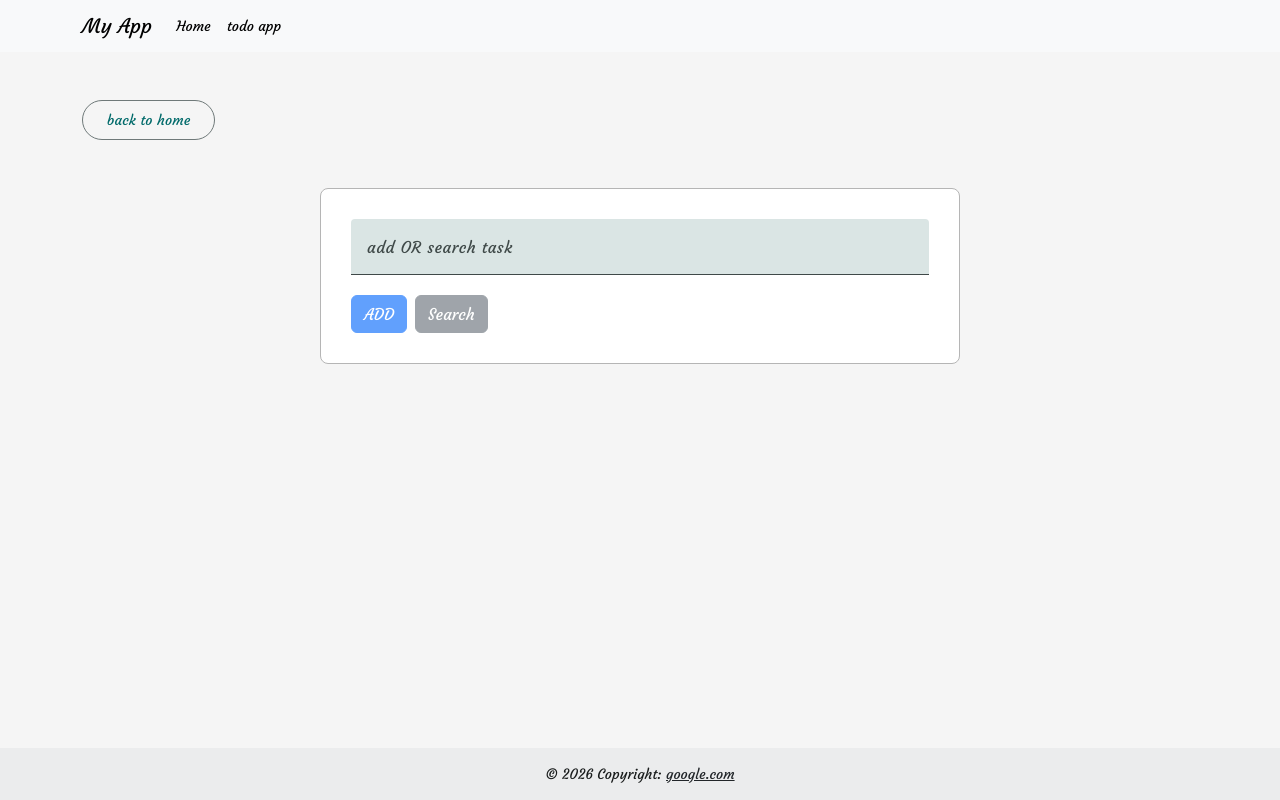
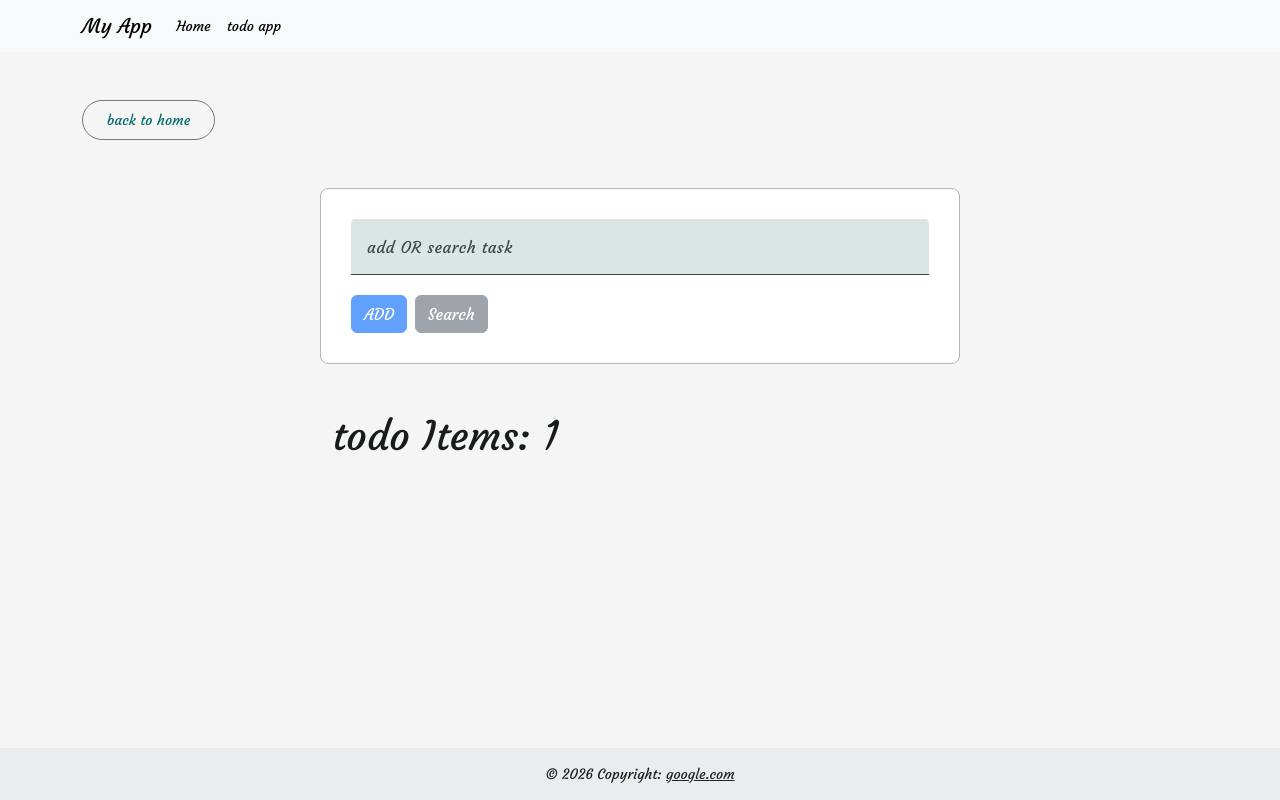
Before and after one commit to hebataha/my-angular-app, an Angular app: page /todoApp in a window 1280 px wide. Built offline with nearby package versions, Linux system fonts and the light colour scheme.

Commit message:
add todoItems Number

```diff
--- a/src/app/todo/todo.html
+++ b/src/app/todo/todo.html
@@ -25,6 +25,9 @@
       <!-- <div class="container offset-lg-6">
         <h1>{{searchResult}}</h1>
       </div> -->
+          <div class="container offset-lg-6">
+        <h1>todo Items: {{todoArray.length}}</h1>
+      </div>
       <!-- <h1> {{inputTask}}</h1> -->
       @for (item of todoArray; track $index) {
       <!-- <h1>{{item.title| json}}</h1> -->
```
